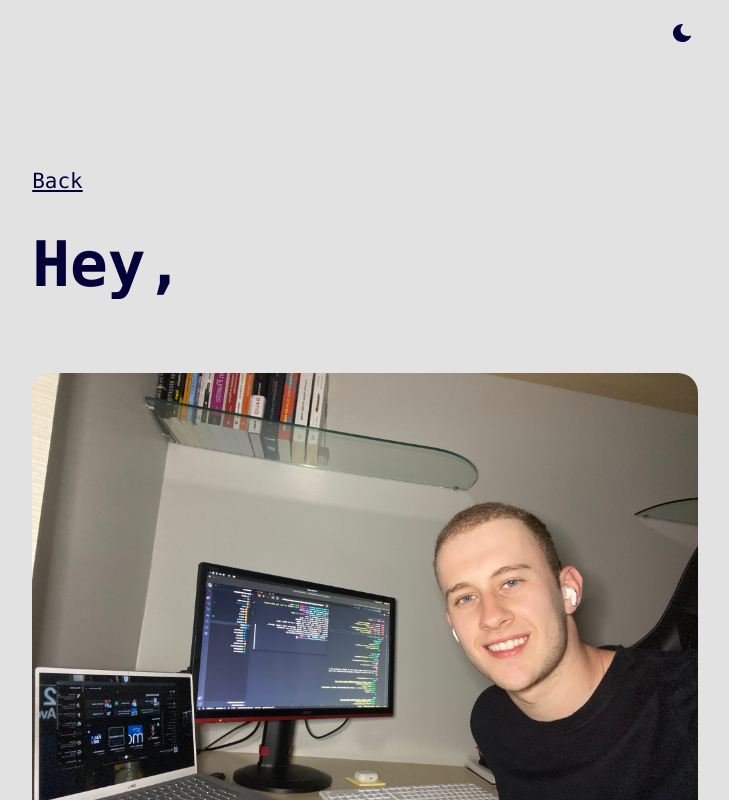
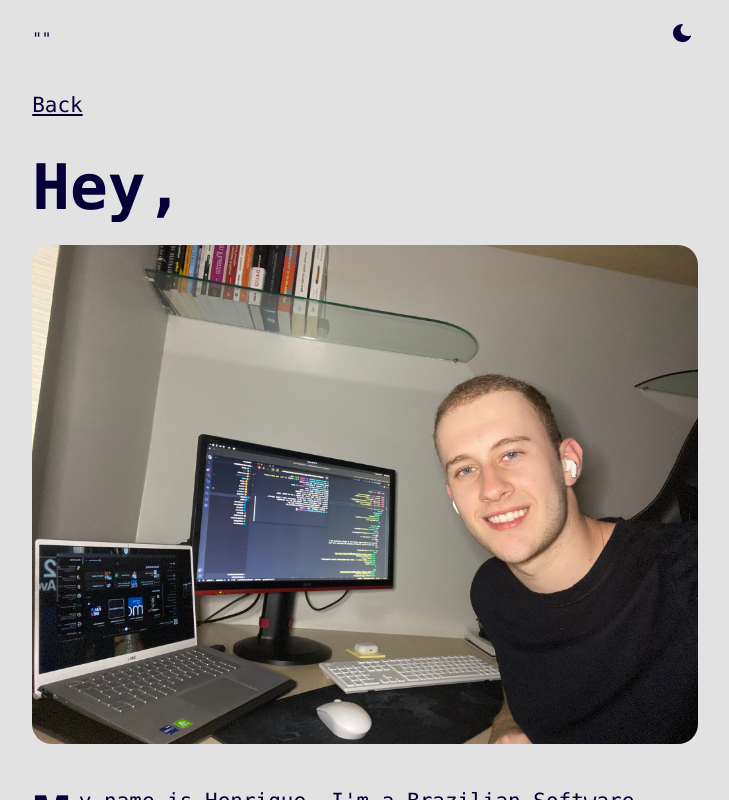
Before and after one commit to HenriPett/henr.dev, a Next.js app: page /about in a window 1280 px wide. Shown: the top 800 px of the page, without its empty margins (275-1004 px from the left). Built offline with nearby package versions, Linux system fonts and the light colour scheme; no server answers.

Commit message:
add: motivational phrases feature

```diff
--- a/components/header.js
+++ b/components/header.js
@@ -1,4 +1,6 @@
-import * as React from "react";
+import React, { FormEvent, useEffect, useState } from "react";
+import axios from "axios"
+import styled from "styled-components";
 
 function DarkMode() {
   const [mode, setMode] = React.useState("light");
@@ -35,9 +37,35 @@ function DarkMode() {
     ></button>
   );
 }
+
+const GetPhrase = () => {
+  const [text, setText] = useState()
+  const [author, setAuthor] = useState()
+
+  const generate_random_num = () => {
+    return Math.floor(Math.random() * 1643)
+  }
+
+  useEffect(() => {
+    const number = generate_random_num()
+    axios.get("https://type.fit/api/quotes")
+    .then(response => {
+      setText(response.data[number].text)
+      setAuthor(response.data[number].author)
+    })
+  }, [])
+
+  return (
+    <div className="contentWrapper">
+      "{text}" {author}
+    </div>
+  )
+}
+
 const Header = () => (
   <header>
-    <small></small>
+    <GetPhrase />
+    <small />
     <DarkMode />
   </header>
 );
--- a/package.json
+++ b/package.json
@@ -8,6 +8,7 @@
     "start": "next start"
   },
   "dependencies": {
+    "axios": "^0.24.0",
     "css-select": "^4.1.3",
     "framer-motion": "^5.3.1",
     "gray-matter": "^4.0.3",
--- a/styles/styles.css
+++ b/styles/styles.css
@@ -196,7 +196,7 @@ li.footerLi:last-child {
 }
 
 .innerWrapper {
-  padding: 8vw 24vw 6vw 24vw;
+  padding: 2vw 24vw 6vw 24vw;
   flex: 1;
   display: flex;
   flex-direction: column;
@@ -211,8 +211,8 @@ li.footerLi:last-child {
   justify-content: flex-start;
   flex-wrap: wrap;
   width: 100%;
-  max-width: 1220px;
-  margin-top: 5vw;
+  max-width: fit-content;
+  margin-top: 1vw;
 }
 
 .notReadyWrapper {
```
Also changed, not shown: .travis.yml (deleted), 1 other file (tests, documents, lock files or other folders).
